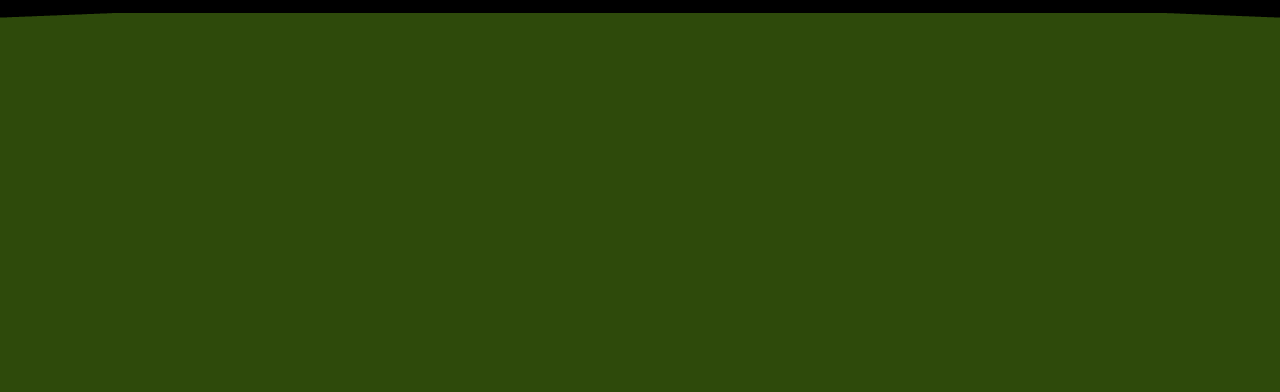
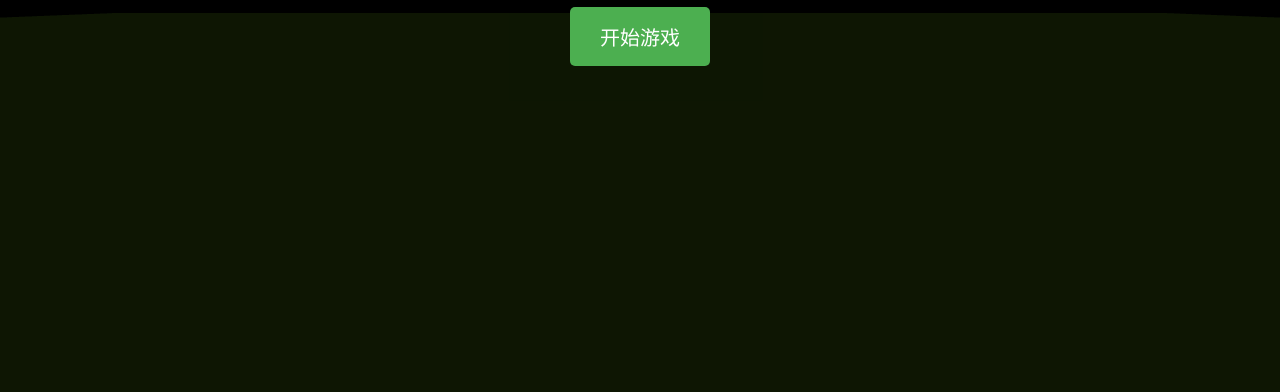
Before and after one commit to CRL-qwq/qz, a plain HTML site: page index.html in a window 1280 px wide. Shown: the part 408-800 px from the top of the page. Drawn offline with nearby package versions, Linux system fonts and the light colour scheme; animation ran at ten frames a second.

Commit message:
index.html

```diff
--- a/index.html
+++ b/index.html
@@ -1,4 +1,3 @@
-
 <!DOCTYPE html>
 <html lang="zh">
 <head>
@@ -21,10 +20,36 @@
             font-family: Arial;
             font-size: 24px;
         }
+        #startScreen {
+            position: absolute;
+            width: 100%;
+            height: 100%;
+            background: rgba(0,0,0,0.7);
+            color: white;
+            display: flex;
+            flex-direction: column;
+            justify-content: center;
+            align-items: center;
+            z-index: 100;
+        }
+        #startButton {
+            padding: 15px 30px;
+            font-size: 20px;
+            background: #4CAF50;
+            color: white;
+            border: none;
+            border-radius: 5px;
+            cursor: pointer;
+        }
     </style>
 </head>
 <body>
     <div id="ammo">弹药: 30/30</div>
+    <div id="startScreen">
+        <h1>3D枪战游戏</h1>
+        <button id="startButton">开始游戏</button>
+    </div>
+
     <script src="https://cdn.jsdelivr.net/npm/three@0.132.2/build/three.min.js"></script>
     <script src="https://cdn.jsdelivr.net/npm/three@0.132.2/examples/js/controls/PointerLockControls.js"></script>
     <script>
@@ -38,6 +63,39 @@
 
         // 添加控制器
         const controls = new THREE.PointerLockControls(camera, document.body);
+
+        // 移动控制状态
+        const moveState = {
+            forward: false,
+            backward: false,
+            left: false,
+            right: false
+        };
+
+        // 键盘控制
+        document.addEventListener('keydown', (event) => {
+            switch(event.code) {
+                case 'KeyW': moveState.forward = true; break;
+                case 'KeyA': moveState.left = true; break;
+                case 'KeyS': moveState.backward = true; break;
+                case 'KeyD': moveState.right = true; break;
+            }
+        });
+
+        document.addEventListener('keyup', (event) => {
+            switch(event.code) {
+                case 'KeyW': moveState.forward = false; break;
+                case 'KeyA': moveState.left = false; break;
+                case 'KeyS': moveState.backward = false; break;
+                case 'KeyD': moveState.right = false; break;
+            }
+        });
+
+        // 开始游戏按钮
+        document.getElementById('startButton').addEventListener('click', () => {
+            document.getElementById('startScreen').style.display = 'none';
+            controls.lock();
+        });
 
         // 添加灯光
         const light = new THREE.AmbientLight(0x404040);
@@ -67,8 +125,27 @@
 
         // 射击功能
         document.addEventListener('click', () => {
-            // 这里可以添加射击逻辑
-            console.log("射击!");
+            if (controls.isLocked) {
+                // 创建射线检测
+                const raycaster = new THREE.Raycaster();
+                raycaster.setFromCamera(new THREE.Vector2(0, 0), camera);
+
+                // 检测碰撞
+                const intersects = raycaster.intersectObjects(scene.children);
+
+                if (intersects.length > 0) {
+                    // 击中物体
+                    console.log("击中:", intersects[0].object);
+
+                    // 如果击中障碍物，可以添加效果
+                    if (intersects[0].object === box) {
+                        box.material.color.setHex(0xff0000);
+                        setTimeout(() => {
+                            box.material.color.setHex(0x8B4513);
+                        }, 200);
+                    }
+                }
+            }
         });
 
         // 窗口大小调整
@@ -78,9 +155,21 @@
             renderer.setSize(window.innerWidth, window.innerHeight);
         });
 
+        // 移动速度
+        const moveSpeed = 0.1;
+
         // 动画循环
         function animate() {
             requestAnimationFrame(animate);
+
+            // 处理移动
+            if (controls.isLocked) {
+                if (moveState.forward) controls.moveForward(moveSpeed);
+                if (moveState.backward) controls.moveForward(-moveSpeed);
+                if (moveState.left) controls.moveRight(-moveSpeed);
+                if (moveState.right) controls.moveRight(moveSpeed);
+            }
+
             renderer.render(scene, camera);
         }
         animate();
```
